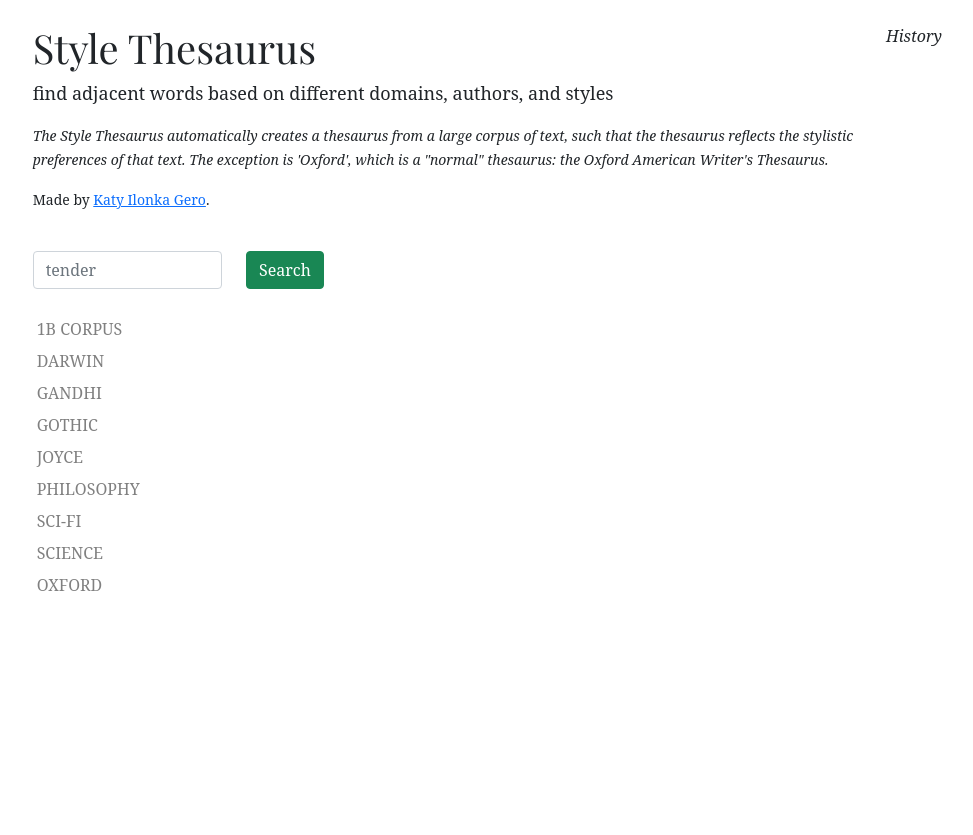
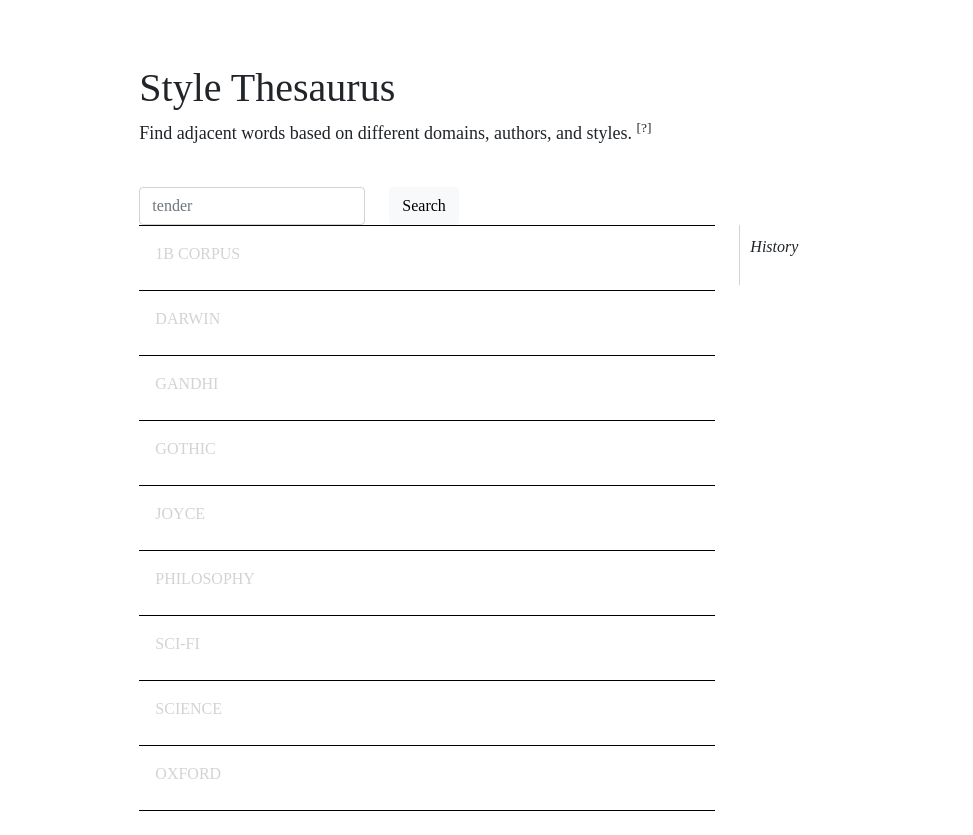
Before and after one commit to kgero/thesaurusx, a Flask app: page / in a window 1280 px wide. Shown: the whole page, without its empty margins (86-1059 px from the left). Before the commit the page ends 591 px from the top, so only its background shows below. Run offline with Flask 2, Linux system fonts and the light colour scheme; parts of the project's set-up code (start-up, migrations or seed data) failed here and were passed over.

Commit message:
style update

```diff
--- a/server.py
+++ b/server.py
@@ -9,7 +9,11 @@ app = Flask(__name__)
 
 @app.route('/')
 def hello_world():
-    return render_template('index.html', results=['a', 'b'])
+    return render_template('index.html', word="")
+
+@app.route('/<word>')
+def word_query(word):
+    return render_template('index.html', word=word)
 
 @app.route('/get_words_thes', methods=['POST'])
 def get_words_thes():
@@ -46,4 +50,4 @@ def get_words_algo():
 
 
 if __name__ == "__main__":
-    app.run(debug=False)
+    app.run(debug=True)
--- a/static/css/style.css
+++ b/static/css/style.css
@@ -1,43 +1,59 @@
 body {
   font-size: 16px;
-  font-family: 'Noto Serif', serif;
+  font-family: serif;
 }
 h1 {
-  font-family: 'Playfair Display', serif;
+  font-family: serif;
   text-align: left;
+  margin-top: 1em;
 }
 h2 {
+  font-style: italic;
   text-transform: lowercase;
-  font-size: 1.5em;
+  font-size: 2em;
   text-align: left;
   font-weight: bold;
+  margin: 1em 0 1em 0;
 }
 p.tag {
+  font-family: serif;
   font-size: 18px;
   text-align: left;
 }
 a:hover {
   cursor: pointer;
 }
+.main-col {
+  max-width: 600px;
+}
+#modelbutton {
+  cursor: pointer;
+}
+.panel {
+  padding: 10px;
+  border-left: solid lightgrey 1px;
+}
 .select-styles {
   margin-bottom: 0rem;
   margin-top: 1rem;
 }
 .results_p {
-  margin-bottom: .25em;
+  margin-bottom: .5em;
 }
 .pos {
   font-weight: bold;
 }
-.thesaurus_header {
-/*  font-style: italic;*/
+.thesaurus-header {
+  margin-bottom: .5em;
   text-transform: uppercase;
-  color: grey;
-  margin-bottom: 0px;
+  color: lightgrey;
 }
-.results {
-  border: 1px solid black;
-  color: dimgrey;
+.corpus-results {
+  border-bottom: 1px solid black;
+  padding: 1em;
+}
+.oneb_pos {
+  border-top: 1px solid black;
 }
 .usage {
   font-style: italic;
--- a/static/js/main.js
+++ b/static/js/main.js
@@ -32,42 +32,16 @@ function set_up() {
 
   // making thesaurus divs
   for (var key in embeddings) {
-    var div = $("<div>").addClass("style p-1").addClass(embeddings[key]);
-    var title = $("<p>").addClass("thesaurus_header").append(key);
+    var div = $("<div>").addClass("corpus-results").addClass(embeddings[key]);
+    var title = $("<p>").addClass("thesaurus-header").append(key);
     var content = $("<div>").attr('id', embeddings[key]);
     div.append(title).append(content);
     $('.main').append(div);
   }
 
-
-  // // making checkboxes
-  // for (var key in embeddings) {
-  //   var lab = $('<label class="checkbox-inline thesaurus_header">');
-  //   var box = $('<input type="checkbox">');
-  //   box.attr('id', embeddings[key] + '_box');
-  //   box.val(embeddings[key]);
-  //   lab.append(box).append(' ').append(key).append(':');
-  //   $('.checkboxes').append(lab);
-  //   // $('.checkboxes').append("<br />");
-  //   var descrip = $('<span>').append(' ');
-  //   descrip.append(descriptions[key]);
-  //   $('.checkboxes').append(descrip).append("<br />");
-  // }
-
-  // //check defaults
-  // $.each(default_checks, function(i, val) {
-  //   $('#' + val + '_box').prop('checked', true);
-  // });
 }
 
-// function update_styles() {
-//   $('.style').hide();
-//   $("input[type=checkbox]:checked").each(function() {
-//     key = $(this).val();
-//     console.log( key );
-//     $('.' + key).show();
-//   });
-// }
+
 
 function get_words_algo() {
   word_history.push($('#keyword').val().toString());
@@ -85,8 +59,6 @@ function get_words_algo() {
       embd: embeddings[key]
     };
 
-
-
     if (embeddings[key] == 'rogets') { var endpoint = 'get_words_thes?' }
     else { var endpoint = 'get_words_algo?'}
 
@@ -103,7 +75,7 @@ function get_words_algo() {
       $('#' + json.embd).empty();
       console.log('algo response:', json);
       if (json.hasOwnProperty('error')) {
-        $('#' + json.embd).append('<p>' + json.error);
+        $('#' + json.embd).append('<p><i>' + json.error);
         return;
       }
 
@@ -148,26 +120,3 @@ function get_words_algo() {
     });
   }
 }
-
-
-$(document).ready( function() {
-
-  console.log('booting up...');
-
-  set_up();
-
-  // update_styles();
-
-  $('input:checkbox').change( function() {update_styles();} );
-
-  $('#keyword').bind('keyup', function(e) {
-    if ( e.keyCode === 13 ) { // 13 is enter key
-      get_words_algo();
-    }
-  });
-
-  $('.get_words').click( function() {
-    get_words_algo();
-  });
-
-});
--- a/templates/index.html
+++ b/templates/index.html
@@ -16,91 +16,135 @@
 
 
     <link href="https://cdn.jsdelivr.net/npm/bootstrap@5.1.3/dist/css/bootstrap.min.css" rel="stylesheet" integrity="sha384-1BmE4kWBq78iYhFldvKuhfTAU6auU8tT94WrHftjDbrCEXSU1oBoqyl2QvZ6jIW3" crossorigin="anonymous">
+    <script src="https://cdn.jsdelivr.net/npm/bootstrap@5.1.3/dist/js/bootstrap.bundle.min.js" integrity="sha384-ka7Sk0Gln4gmtz2MlQnikT1wXgYsOg+OMhuP+IlRH9sENBO0LRn5q+8nbTov4+1p" crossorigin="anonymous"></script>
+
 
     <link href="https://fonts.googleapis.com/css?family=Playfair+Display:400,700" rel="stylesheet">
     <link href="https://fonts.googleapis.com/css?family=Noto+Serif+KR:200,300,400,500,600,700,900&display=swap" rel="stylesheet">
+    <link rel="preconnect" href="https://fonts.googleapis.com">
+    <link rel="preconnect" href="https://fonts.gstatic.com" crossorigin>
+    <link href="https://fonts.googleapis.com/css2?family=Old+Standard+TT:ital,wght@0,400;0,700;1,400&display=swap" rel="stylesheet">
 
     <script src="{{ url_for('static', filename='js/jquery-3.4.1.min.js') }}"></script>
-
     <script src="{{ url_for('static', filename='js/main.js') }}"></script>
     <link href="{{ url_for('static', filename='css/style.css') }}" type="text/css" rel="stylesheet">
 
     <meta charset='utf-8'>
   </head>
   <body>
-    <div class="container-fluid">
+    <script>
+      $(document).ready( function() {
 
-      <div class="row mt-4">
-        <div class="col-md-1"></div>
-        <div class="col-md-8">
+        console.log('booting up...');
 
-          <div>
-            <h1>Style Thesaurus</h1>
-            <p class="tag">
-              find adjacent words based on different domains, authors, and styles
+        set_up();
+
+        if ($('#keyword').val()) {
+          get_words_algo();
+        }
+
+        $('#keyword').bind('keyup', function(e) {
+          if ( e.keyCode === 13 ) { // 13 is enter key
+            get_words_algo();
+          }
+        });
+
+        $('.get_words').click( function() {
+          get_words_algo();
+        });
+
+
+      });
+    </script>
+    <div class="modal" id="aboutmodal" tabindex="-1">
+      <div class="modal-dialog">
+        <div class="modal-content">
+          <div class="modal-body">
+            <p>
+              The Style Thesaurus let's you search automatically created thesauruses. Each thesaurus is generated using a large corpus of text, and words that appear in similar contexts are returned as 'synonyms'. It is not like a typical thesaurus; it eskews good synonyms for words that are related in some way. For instance, if you search for 'tender', in a typical thesuarus you might get something like this:
             </p>
-
             <p>
-              <small>
-                <i>
-                The Style Thesaurus automatically creates a thesaurus from a large corpus of text, such that the thesaurus reflects the stylistic preferences of that text.
-                The exception is 'Oxford', which is a "normal" thesaurus: the Oxford American Writer's Thesaurus.
-                </i>
-              </small>
+              <i>caring, affectionate, romantic, kindly, young</i>
+            </p>
+            <p>
+              In contrast, this is the response from the Gandhi corpus:
+            </p>
+            <p>
+              <i>fertile, soft, degraded, lovable, sturdy, dull</i>
+            </p>
+            <p>
+              Few of these are precise synonyms, but rather give you some words around the word 'tender'. And this is the response from the Philosophy corpus:
+            </p>
+            <p>
+              <i>passionate, humble, generous, bitter, gentle, cheerful</i>
+            </p>
+            <p>
+               The exception is 'Oxford' thesaurus, which is a "normal" thesaurus: the Oxford American Writer's Thesaurus.
+            </p>
+            <p>
+              <b>Is this powered by AI?</b> Depends on what you mean by AI. These thesauruses are created by an automated analysis of text; a program was written to do this and the synonyms (or rather, nearby words) were not hand-selected. However, these thesauruses do not use language models of the sort currently powering popular AI tools, and they rely on relatively small (<10 megabytes) amounts of text.
             </p>
             <p>
               <small>
               Made by <a href="http://www.katygero.com/" target="_blank">Katy Ilonka Gero</a>.
               </small>
             </p>
+          </div>
+        </div>
+      </div>
+    </div>
+
+
+    <div class="container-fluid">
+
+      <div class="row mt-4">
+        <div class="col-md-2"></div>
+        <div class="col-md-8 main-col">
+
+          <h1>Style Thesaurus</h1>
+          <p class="tag">
+            Find adjacent words based on different domains, authors, and styles.
+            <sup>[<span id="modelbutton" data-bs-toggle="modal" data-bs-target="#aboutmodal">?</span>]</sup>
+          </p>
 
           <br />
 
           <!-- search functionality -->
           <div class="row">
-              <div class="col-3">
+            <div class="col-5">
               <div class="form-group has-success">
-                  <input type="text" class="form-control" id="keyword" placeholder="tender">
+                <input type="text" class="form-control" id="keyword" placeholder="tender" value="{{word}}">
               </div>
             </div>
             <div class="col-3 text-start">
-                <button class="btn btn-success get_words">Search</button>
+              <button class="btn btn-light get_words">Search</button>
             </div>
           </div>
 
-            <br />
-
           <div id="search-word"></div>
 
+        </div>
+      </div>
 
+      <div class="row">
+        <div class="col-md-2"></div>
+        <div class="col-md-8 mb-4 main-col">
+
+          <div class="main"></div>
+
+        </div>
+
+        <div class="col-md-2">
+          <div class="panel">
+            <p>
+              <i>History</i>
+              <div class="history"></div>
+            </p>
+        </div>
 
     </div>
 
 
 
-          <div class="main"></div>
-
-          <!-- <div class="m-2">
-              <p class="select-styles">Select styles:</p>
-              <div class="checkboxes"></div>
-          </div> -->
-
-
-        </div>
-
-        <div class="col-md-3">
-          <p> <i>History</i>
-          <div class="history">
-          </div>
-
-
-          <div class="footer">
-            <br />
-
-          </div>
-
-        </div>
-
-    </div>
   </body>
 </html>
```
Lines whose indentation alone changed are shown as unchanged.
